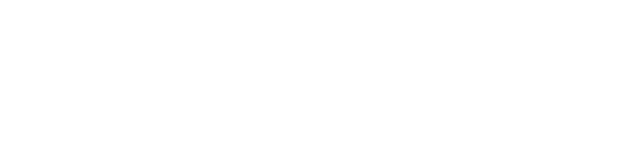
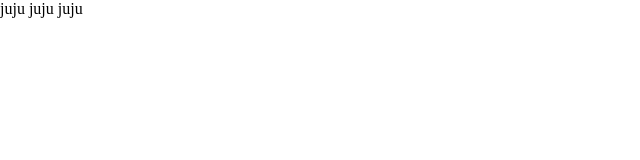
Before and after one commit to mariblan/WD-039, a plain HTML site: page index.html in a window 1280 px wide. Shown: the whole page, without its empty margins (0-640 px from the left). Drawn offline with Linux system fonts and the light colour scheme.

Commit message:
added some juju

```diff
--- a/index.html
+++ b/index.html
@@ -9,7 +9,11 @@
   </head>
   <body>
     <header></header>
-    <main></main>
+    <main>
+      <p>
+        <span>juju</span> <span>juju</span> <span>juju</span>
+      </p>
+    </main>
     <footer></footer>
   </body>
 </html>
```
